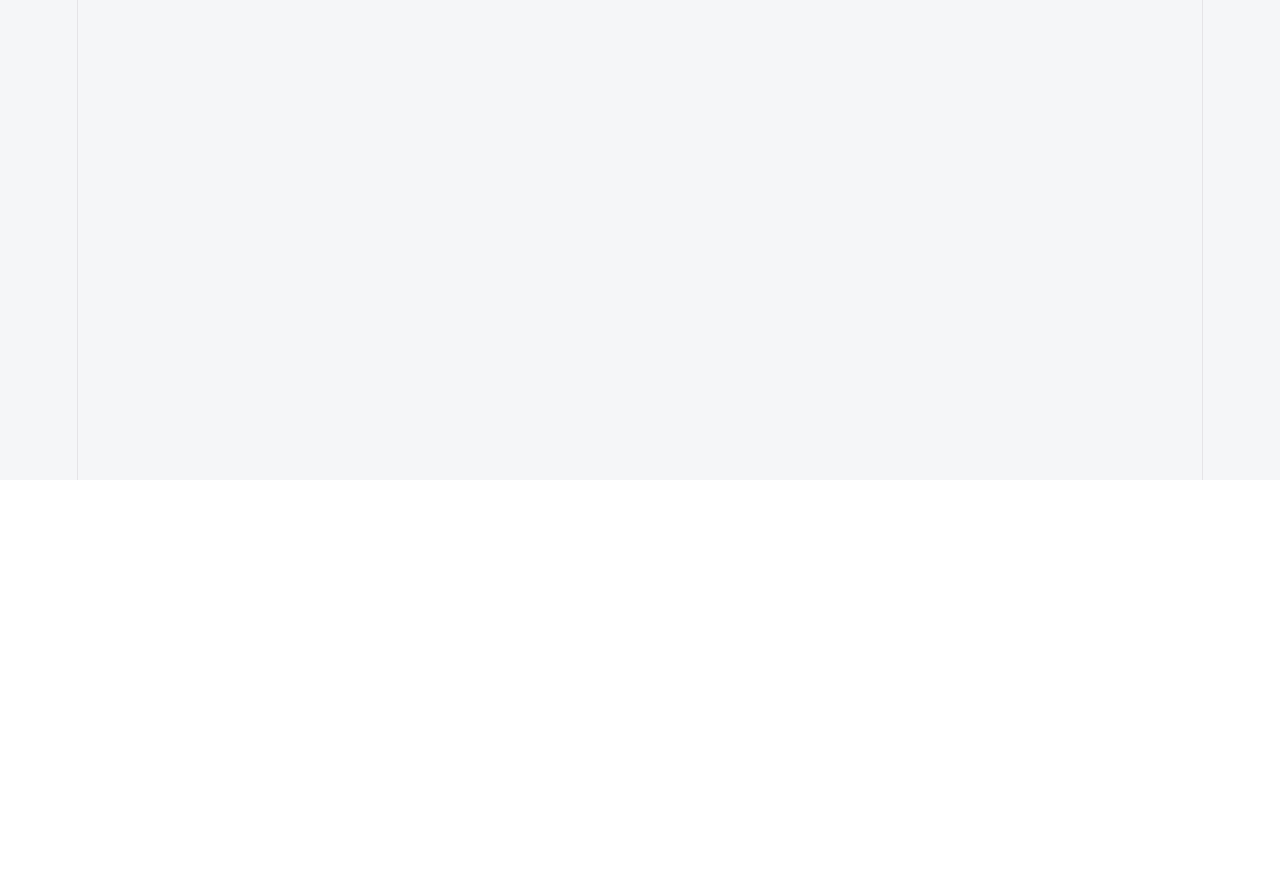
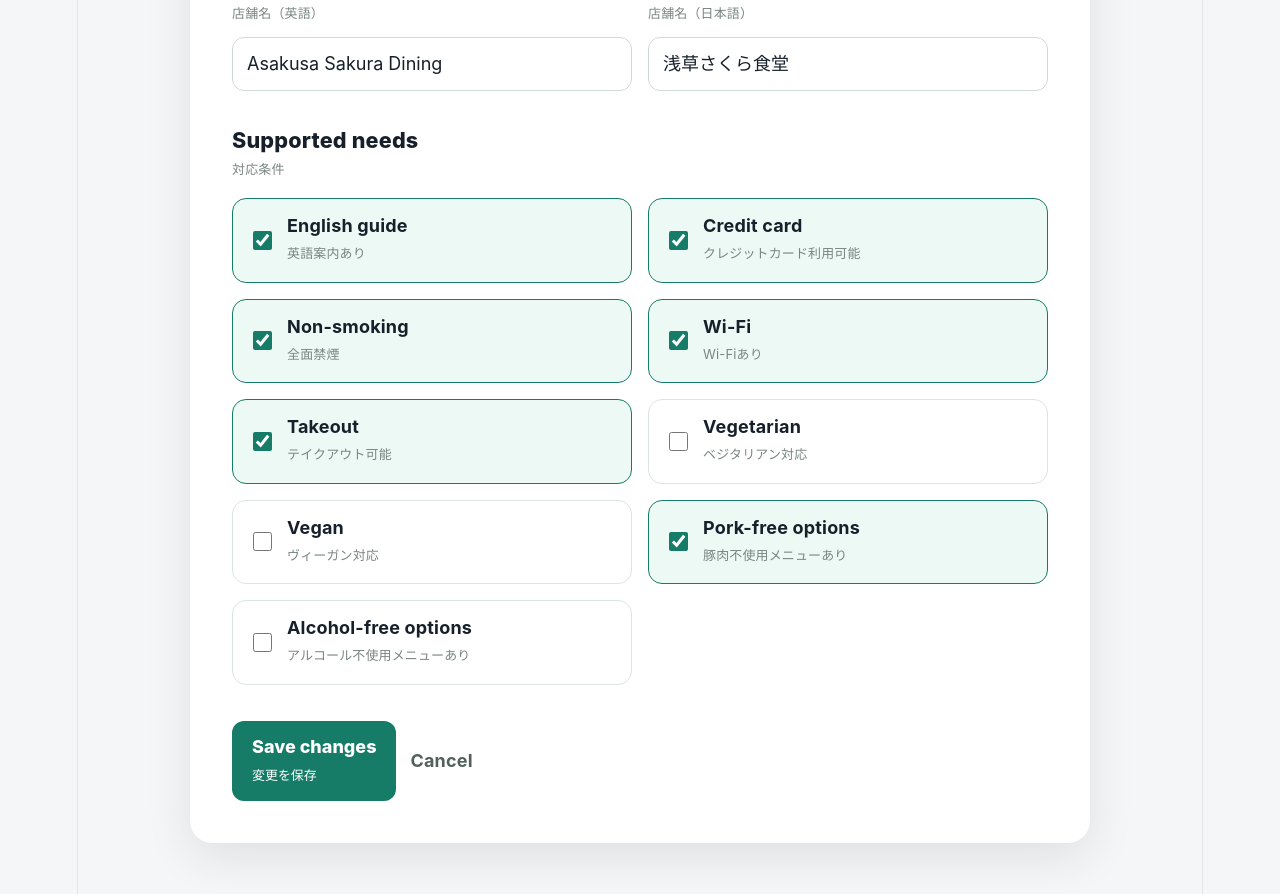
Before and after one commit to s2422101/tabi-match-guide, a React (Vite) app: page /restaurants/1/edit in a window 1280 px wide. Before the commit this address had no page. Shown: the part 320-1214 px from the top of the page. Before the commit the page ends 800 px from the top, so only its background shows below. Built offline with nearby package versions, Linux system fonts and the light colour scheme.

Commit message:
Add restaurant edit page and local storage

```diff
--- a/src/App.css
+++ b/src/App.css
@@ -273,6 +273,25 @@ main {
   margin-top: 28px;
 }
 
+.edit-button {
+  display: inline-flex;
+  width: fit-content;
+  flex-direction: column;
+  gap: 2px;
+  margin-top: 24px;
+  border: 1px solid #167c68;
+  border-radius: 12px;
+  padding: 11px 16px;
+  color: #126b5a;
+  font-weight: 800;
+  text-decoration: none;
+}
+
+.edit-button span {
+  font-size: 0.72rem;
+  font-weight: 600;
+}
+
 .back-link {
   width: fit-content;
   margin-bottom: 28px;
@@ -345,6 +364,149 @@ main {
   padding: 72px 0;
 }
 
+.edit-page {
+  padding: 56px 0 80px;
+  background: #f5f6f8;
+}
+
+.edit-panel {
+  width: min(900px, calc(100% - 32px));
+  margin-inline: auto;
+  padding: 42px;
+  border-radius: 22px;
+  background: white;
+  box-shadow: 0 14px 45px rgba(18, 38, 32, 0.1);
+  text-align: left;
+}
+
+.edit-panel h1 {
+  margin: 10px 0 0;
+  font-size: clamp(2rem, 5vw, 3.2rem);
+  line-height: 1.1;
+}
+
+.edit-form {
+  display: grid;
+  gap: 36px;
+  margin-top: 36px;
+}
+
+.edit-name-grid,
+.edit-feature-grid {
+  display: grid;
+  grid-template-columns: repeat(2, minmax(0, 1fr));
+  gap: 16px;
+}
+
+.edit-field {
+  display: flex;
+  flex-direction: column;
+  gap: 4px;
+}
+
+.edit-field small,
+.edit-features legend small,
+.edit-checkbox small {
+  color: #7a8582;
+  font-size: 0.72rem;
+}
+
+.edit-field input {
+  width: 100%;
+  margin-top: 7px;
+  border: 1px solid #cfd9d5;
+  border-radius: 12px;
+  padding: 13px 14px;
+  background: white;
+  color: #17202a;
+}
+
+.edit-field input:focus {
+  border-color: #167c68;
+  outline: 3px solid rgba(22, 124, 104, 0.14);
+}
+
+.edit-features {
+  margin: 0;
+  border: 0;
+  padding: 0;
+}
+
+.edit-features legend {
+  display: flex;
+  flex-direction: column;
+  gap: 3px;
+  margin-bottom: 16px;
+  padding: 0;
+  font-size: 1.2rem;
+  font-weight: 800;
+}
+
+.edit-checkbox {
+  display: flex;
+  align-items: center;
+  gap: 12px;
+  border: 1px solid #dce4e1;
+  border-radius: 14px;
+  padding: 15px 16px;
+  cursor: pointer;
+}
+
+.edit-checkbox:has(input:checked) {
+  border-color: #167c68;
+  background: #edf9f5;
+}
+
+.edit-checkbox input {
+  width: 19px;
+  height: 19px;
+  flex-shrink: 0;
+  accent-color: #167c68;
+}
+
+.edit-checkbox span,
+.save-button {
+  display: flex;
+  flex-direction: column;
+}
+
+.edit-checkbox span {
+  gap: 3px;
+}
+
+.edit-checkbox strong {
+  font-size: 1rem;
+  line-height: 1.3;
+}
+
+.edit-actions {
+  display: flex;
+  align-items: center;
+  gap: 14px;
+}
+
+.save-button {
+  gap: 2px;
+  border: 0;
+  border-radius: 12px;
+  padding: 13px 20px;
+  background: #167c68;
+  color: white;
+  cursor: pointer;
+  font-weight: 800;
+}
+
+.save-button span {
+  font-size: 0.72rem;
+  font-weight: 600;
+}
+
+.cancel-button {
+  color: #52605c;
+  font-weight: 700;
+  text-decoration: none;
+}
+
 @media (max-width: 760px) {
   .preference-grid {
     grid-template-columns: 1fr;
@@ -374,6 +536,19 @@ main {
 
   .detail-summary {
     padding: 32px 24px 40px;
+  }
+
+  .edit-page {
+    padding-top: 24px;
+  }
+
+  .edit-panel {
+    padding: 28px 22px;
+  }
+
+  .edit-name-grid,
+  .edit-feature-grid {
+    grid-template-columns: 1fr;
   }
 }
 .preference-description {
--- a/src/App.tsx
+++ b/src/App.tsx
@@ -2,11 +2,12 @@ import { useMemo, useState } from "react";
 import "./App.css";
 import { PreferenceForm } from "./components/PreferenceForm";
 import { RestaurantCard } from "./components/RestaurantCard";
-import { restaurants } from "./data/restaurants";
 import type { RestaurantFeature } from "./types/restaurant";
 import { calculateMatchScore } from "./utils/match";
+import { getRestaurants } from "./utils/restaurantStorage";
 
 function App() {
+  const [restaurants] = useState(getRestaurants);
   const [selectedFeatures, setSelectedFeatures] = useState<
     RestaurantFeature[]
   >([]);
@@ -30,7 +31,7 @@ function App() {
       ),
     }))
     .sort((a, b) => b.matchScore - a.matchScore);
-}, [selectedFeatures, selectedArea]);
+}, [restaurants, selectedFeatures, selectedArea]);
 
   return (
     <main>
--- a/src/main.tsx
+++ b/src/main.tsx
@@ -4,6 +4,7 @@ import { BrowserRouter, Route, Routes } from 'react-router-dom'
 import './index.css'
 import App from './App.tsx'
 import { RestaurantDetailPage } from './pages/RestaurantDetailPage.tsx'
+import { RestaurantEditPage } from './pages/RestaurantEditPage.tsx'
 
 createRoot(document.getElementById('root')!).render(
   <StrictMode>
@@ -14,6 +15,10 @@ createRoot(document.getElementById('root')!).render(
           path="/restaurants/:restaurantId"
           element={<RestaurantDetailPage />}
         />
+        <Route
+          path="/restaurants/:restaurantId/edit"
+          element={<RestaurantEditPage />}
+        />
       </Routes>
     </BrowserRouter>
   </StrictMode>,
--- a/src/pages/RestaurantDetailPage.tsx
+++ b/src/pages/RestaurantDetailPage.tsx
@@ -1,11 +1,11 @@
 import { Link, useParams, useSearchParams } from "react-router-dom";
-import { restaurants } from "../data/restaurants";
 import type { RestaurantFeature } from "../types/restaurant";
 import {
   featureLabels,
   featureLabelsJa,
 } from "../utils/features";
 import { calculateMatchScore } from "../utils/match";
+import { getRestaurants } from "../utils/restaurantStorage";
 
 const validFeatures: RestaurantFeature[] = [
   "credit_card",
@@ -36,7 +36,7 @@ function getSelectedFeaturesFromSearchParams(
 export function RestaurantDetailPage() {
   const { restaurantId } = useParams();
   const [searchParams] = useSearchParams();
-  const restaurant = restaurants.find(
+  const restaurant = getRestaurants().find(
     (item) => item.id === Number(restaurantId),
   );
 
@@ -67,6 +67,9 @@ export function RestaurantDetailPage() {
   const mapUrl = `https://www.google.com/maps/search/?api=1&query=${encodeURIComponent(
     `${restaurant.nameEn} ${restaurant.area} Japan`,
   )}`;
+  const editPath = `/restaurants/${restaurant.id}/edit${
+    searchParams.size > 0 ? `?${searchParams.toString()}` : ""
+  }`;
 
   return (
     <main className="detail-page">
@@ -93,6 +96,14 @@ export function RestaurantDetailPage() {
             <strong>{matchScore}%</strong>
             <span>Match</span>
           </div>
+
+          <Link
+            to={editPath}
+            className="edit-button"
+          >
+            Edit restaurant information
+            <span>店舗情報を編集</span>
+          </Link>
         </div>
       </section>
 
--- /dev/null
+++ b/src/pages/RestaurantEditPage.tsx
@@ -0,0 +1,150 @@
+import { type FormEvent, useState } from "react";
+import {
+  Link,
+  useLocation,
+  useNavigate,
+  useParams,
+} from "react-router-dom";
+import type { RestaurantFeature } from "../types/restaurant";
+import { featureLabels, featureLabelsJa } from "../utils/features";
+import {
+  getRestaurants,
+  saveRestaurant,
+} from "../utils/restaurantStorage";
+
+const editableFeatures: RestaurantFeature[] = [
+  "english_guide",
+  "credit_card",
+  "non_smoking",
+  "wifi",
+  "takeout",
+  "vegetarian",
+  "vegan",
+  "pork_free",
+  "alcohol_free",
+];
+
+export function RestaurantEditPage() {
+  const { restaurantId } = useParams();
+  const location = useLocation();
+  const navigate = useNavigate();
+  const restaurant = getRestaurants().find(
+    (item) => item.id === Number(restaurantId),
+  );
+  const [nameEn, setNameEn] = useState(restaurant?.nameEn ?? "");
+  const [nameJa, setNameJa] = useState(restaurant?.nameJa ?? "");
+  const [features, setFeatures] = useState<RestaurantFeature[]>(
+    restaurant?.features ?? [],
+  );
+
+  if (!restaurant) {
+    return (
+      <main className="edit-page">
+        <section className="detail-not-found">
+          <p className="eyebrow">Restaurant not found</p>
+          <h1>We could not find this restaurant.</h1>
+          <p className="detail-ja">
+            指定された飲食店が見つかりませんでした。
+          </p>
+          <Link to="/" className="back-link">
+            Back to restaurant list
+          </Link>
+        </section>
+      </main>
+    );
+  }
+
+  const detailPath = `/restaurants/${restaurant.id}${location.search}`;
+
+  const handleFeatureToggle = (feature: RestaurantFeature) => {
+    setFeatures((currentFeatures) =>
+      currentFeatures.includes(feature)
+        ? currentFeatures.filter((item) => item !== feature)
+        : [...currentFeatures, feature],
+    );
+  };
+
+  const handleSubmit = (event: FormEvent<HTMLFormElement>) => {
+    event.preventDefault();
+    saveRestaurant({
+      ...restaurant,
+      nameEn: nameEn.trim(),
+      nameJa: nameJa.trim(),
+      features,
+    });
+    navigate(detailPath);
+  };
+
+  return (
+    <main className="edit-page">
+      <section className="edit-panel">
+        <Link to={detailPath} className="back-link">
+          Back to restaurant details
+        </Link>
+
+        <p className="eyebrow">Restaurant management</p>
+        <h1>Edit restaurant information</h1>
+        <p className="section-title-ja">店舗情報を編集</p>
+
+        <form className="edit-form" onSubmit={handleSubmit}>
+          <div className="edit-name-grid">
+            <label className="edit-field">
+              <strong>Restaurant name</strong>
+              <small>店舗名（英語）</small>
+              <input
+                type="text"
+                value={nameEn}
+                onChange={(event) => setNameEn(event.target.value)}
+                required
+              />
+            </label>
+
+            <label className="edit-field">
+              <strong>Restaurant name in Japanese</strong>
+              <small>店舗名（日本語）</small>
+              <input
+                type="text"
+                value={nameJa}
+                onChange={(event) => setNameJa(event.target.value)}
+                required
+              />
+            </label>
+          </div>
+
+          <fieldset className="edit-features">
+            <legend>
+              Supported needs
+              <small>対応条件</small>
+            </legend>
+
+            <div className="edit-feature-grid">
+              {editableFeatures.map((feature) => (
+                <label className="edit-checkbox" key={feature}>
+                  <input
+                    type="checkbox"
+                    checked={features.includes(feature)}
+                    onChange={() => handleFeatureToggle(feature)}
+                  />
+                  <span>
+                    <strong>{featureLabels[feature]}</strong>
+                    <small>{featureLabelsJa[feature]}</small>
+                  </span>
+                </label>
+              ))}
+            </div>
+          </fieldset>
+
+          <div className="edit-actions">
+            <button type="submit" className="save-button">
+              Save changes
+              <span>変更を保存</span>
+            </button>
+            <Link to={detailPath} className="cancel-button">
+              Cancel
+            </Link>
+          </div>
+        </form>
+      </section>
+    </main>
+  );
+}
--- /dev/null
+++ b/src/utils/restaurantStorage.ts
@@ -0,0 +1,33 @@
+import { restaurants as initialRestaurants } from "../data/restaurants";
+import type { Restaurant } from "../types/restaurant";
+
+const storageKey = "tabi-match-guide:restaurants";
+
+export function getRestaurants(): Restaurant[] {
+  try {
+    const savedRestaurants = localStorage.getItem(storageKey);
+
+    if (!savedRestaurants) {
+      return initialRestaurants;
+    }
+
+    const parsedRestaurants = JSON.parse(savedRestaurants) as Restaurant[];
+    const savedById = new Map(
+      parsedRestaurants.map((restaurant) => [restaurant.id, restaurant]),
+    );
+
+    return initialRestaurants.map(
+      (restaurant) => savedById.get(restaurant.id) ?? restaurant,
+    );
+  } catch {
+    return initialRestaurants;
+  }
+}
+
+export function saveRestaurant(updatedRestaurant: Restaurant): void {
+  const updatedRestaurants = getRestaurants().map((restaurant) =>
+    restaurant.id === updatedRestaurant.id ? updatedRestaurant : restaurant,
+  );
+
+  localStorage.setItem(storageKey, JSON.stringify(updatedRestaurants));
+}
```
